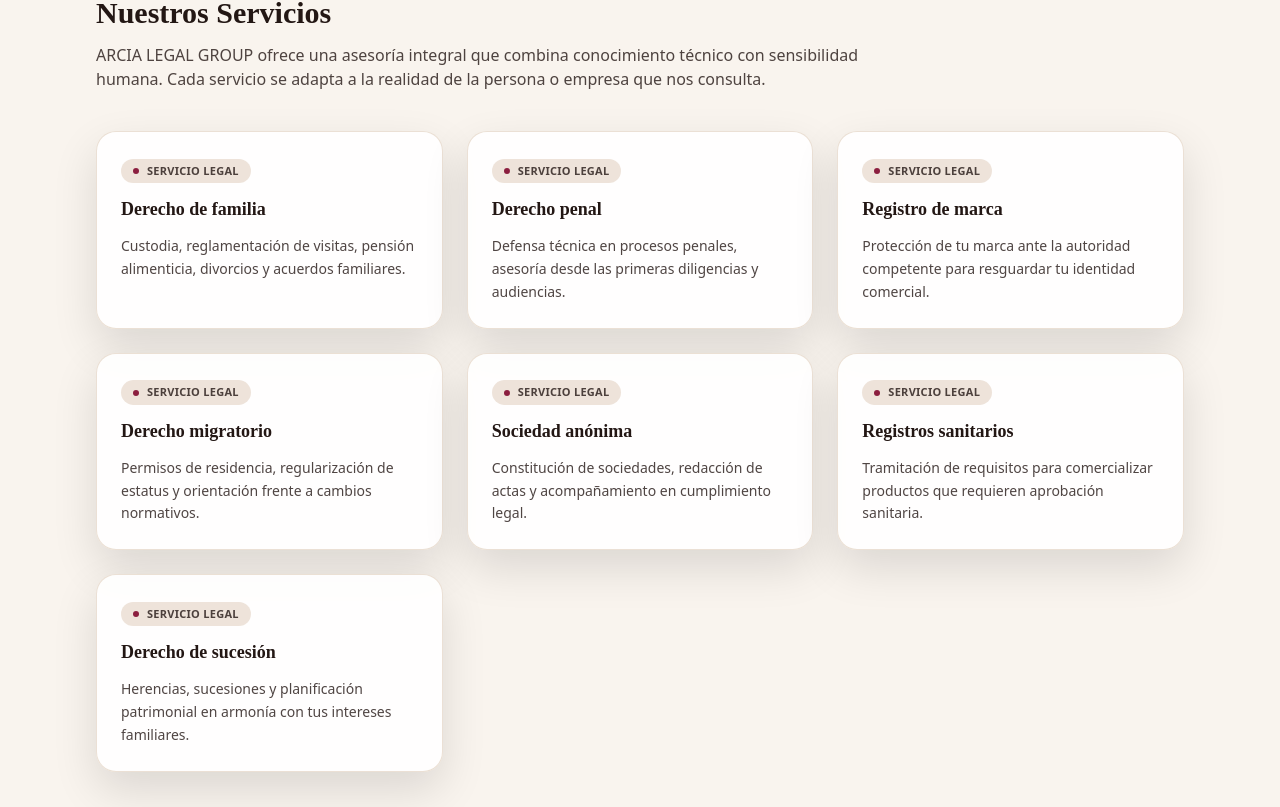
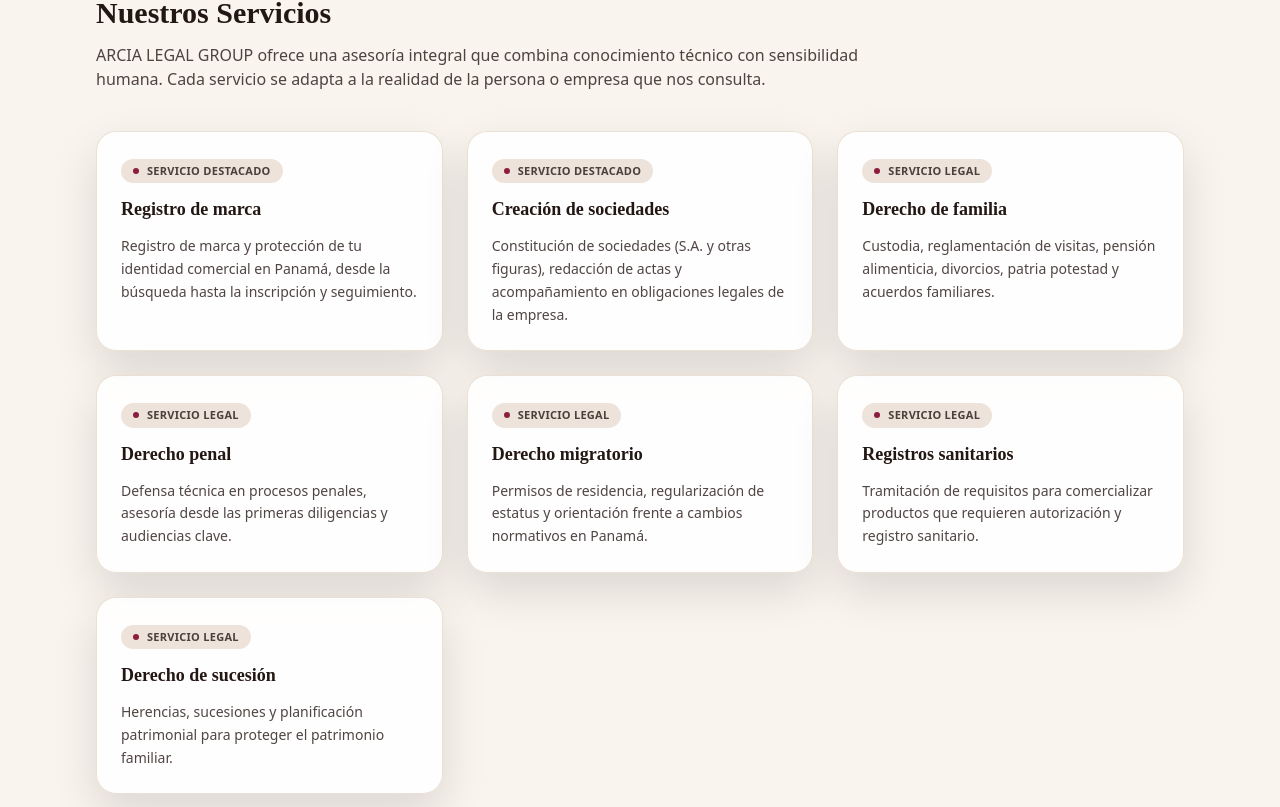
Before and after one commit to lulabtechnology/iarcia.lg, a Next.js app: page / in a window 1280 px wide. Shown: the part 753-1560 px from the top of the page. Built offline with nearby package versions, Linux system fonts and the light colour scheme.

Commit message:
Update ServicesSection.tsx

```diff
--- a/components/ServicesSection.tsx
+++ b/components/ServicesSection.tsx
@@ -1,39 +1,41 @@
 export default function ServicesSection() {
   const services = [
     {
+      title: "Registro de marca",
+      description:
+        "Registro de marca y protección de tu identidad comercial en Panamá, desde la búsqueda hasta la inscripción y seguimiento.",
+      featured: true
+    },
+    {
+      title: "Creación de sociedades",
+      description:
+        "Constitución de sociedades (S.A. y otras figuras), redacción de actas y acompañamiento en obligaciones legales de la empresa.",
+      featured: true
+    },
+    {
       title: "Derecho de familia",
       description:
-        "Custodia, reglamentación de visitas, pensión alimenticia, divorcios y acuerdos familiares."
+        "Custodia, reglamentación de visitas, pensión alimenticia, divorcios, patria potestad y acuerdos familiares."
     },
     {
       title: "Derecho penal",
       description:
-        "Defensa técnica en procesos penales, asesoría desde las primeras diligencias y audiencias."
-    },
-    {
-      title: "Registro de marca",
-      description:
-        "Protección de tu marca ante la autoridad competente para resguardar tu identidad comercial."
+        "Defensa técnica en procesos penales, asesoría desde las primeras diligencias y audiencias clave."
     },
     {
       title: "Derecho migratorio",
       description:
-        "Permisos de residencia, regularización de estatus y orientación frente a cambios normativos."
-    },
-    {
-      title: "Sociedad anónima",
-      description:
-        "Constitución de sociedades, redacción de actas y acompañamiento en cumplimiento legal."
+        "Permisos de residencia, regularización de estatus y orientación frente a cambios normativos en Panamá."
     },
     {
       title: "Registros sanitarios",
       description:
-        "Tramitación de requisitos para comercializar productos que requieren aprobación sanitaria."
+        "Tramitación de requisitos para comercializar productos que requieren autorización y registro sanitario."
     },
     {
       title: "Derecho de sucesión",
       description:
-        "Herencias, sucesiones y planificación patrimonial en armonía con tus intereses familiares."
+        "Herencias, sucesiones y planificación patrimonial para proteger el patrimonio familiar."
     }
   ];
 
@@ -62,12 +64,16 @@
           {services.map((service) => (
             <article
               key={service.title}
-              className="card-soft group flex flex-col justify-between bg-white/90 p-5 sm:p-6"
+              className={`card-soft group flex flex-col justify-between p-5 sm:p-6 ${
+                service.featured
+                  ? "border-2 border-brand-accent/70 bg-white"
+                  : "bg-white/90"
+              }`}
             >
               <div className="space-y-3">
                 <div className="inline-flex items-center gap-2 rounded-full bg-brand-soft/60 px-3 py-1 text-[11px] font-semibold uppercase tracking-wide text-brand-dark/80">
                   <span className="inline-block h-1.5 w-1.5 rounded-full bg-brand-accent" />
-                  Servicio legal
+                  {service.featured ? "Servicio destacado" : "Servicio legal"}
                 </div>
                 <h3 className="font-heading text-lg font-semibold text-brand-dark group-hover:text-brand-accent transition-colors">
                   {service.title}
```
